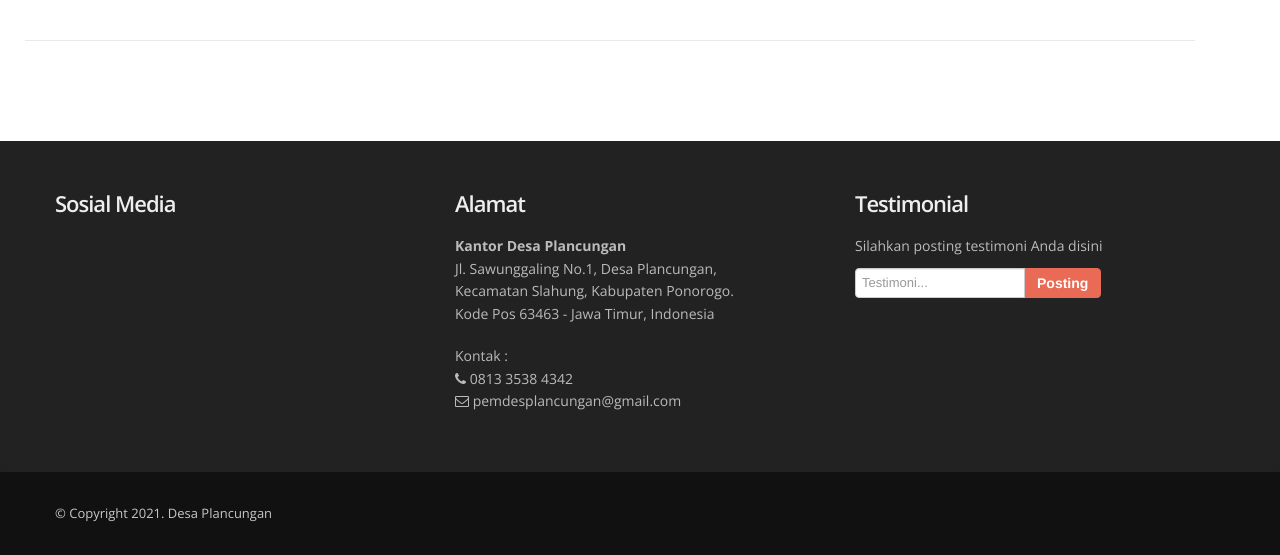
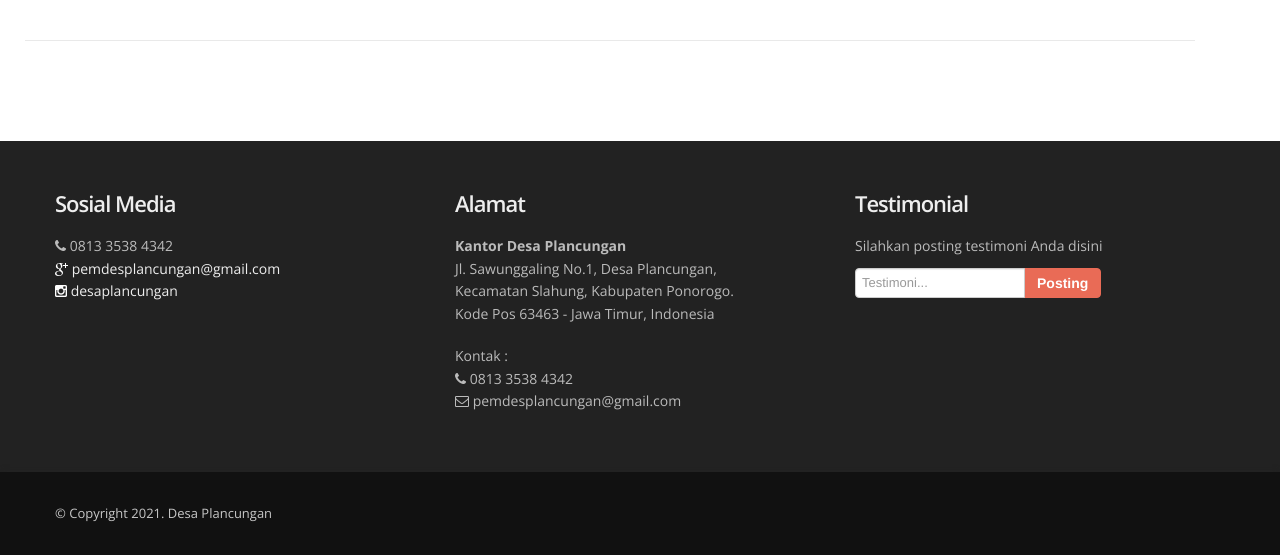
Before and after one commit to rikiwidiantoro/desa, a CodeIgniter app: page /desa/index.php/home/index in a window 1280 px wide. Shown: the part 3162-3717 px from the top of the page. Run offline with CodeIgniter, Linux system fonts and the light colour scheme; data comes from the database, SQL or seed files in the repository; some libraries are stand-ins or nearby versions.

Commit message:
update footer

```diff
--- a/application/views/themes/footer.php
+++ b/application/views/themes/footer.php
@@ -10,6 +10,13 @@
                         </ul>
                     <?php endforeach; ?> -->
                     <h5 class="widgetheading">Sosial Media</h5>
+
+                    <i class="icon-phone"></i> 0813 3538 4342
+                    <br>
+                    <a href="#" data-placement="bottom" title="Google +"><i class="icon-google-plus icon-white"></i> pemdesplancungan@gmail.com</a>
+                    <br>
+                    <a href="https://instagram.com/desaplancungan?utm_medium=copy_link" target="_blank" data-placement="bottom" title="Instagram"><i class="icon-instagram icon-white"></i> desaplancungan</a>
+                    <br>
 
                 </div>
             </div>
```
